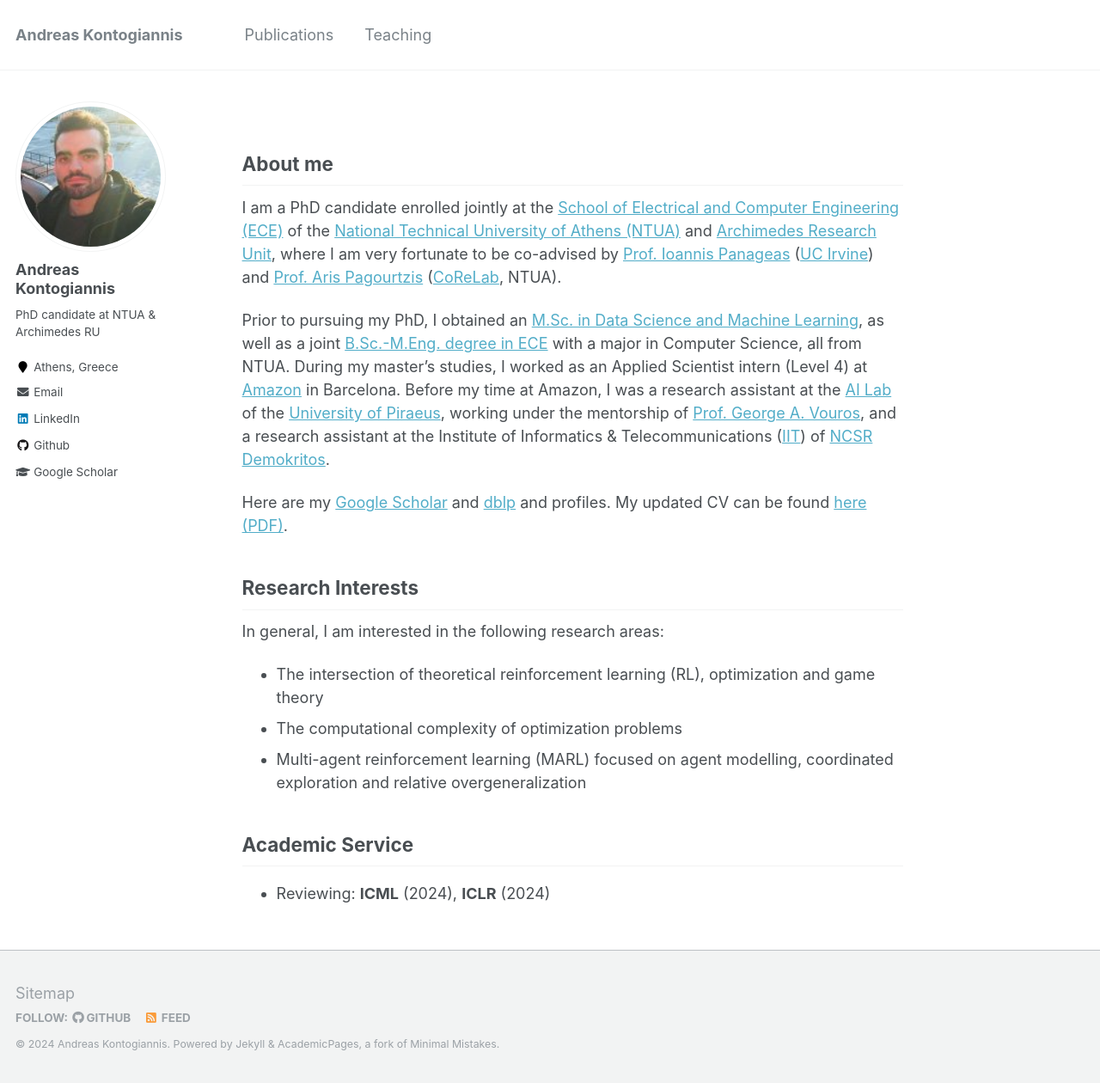
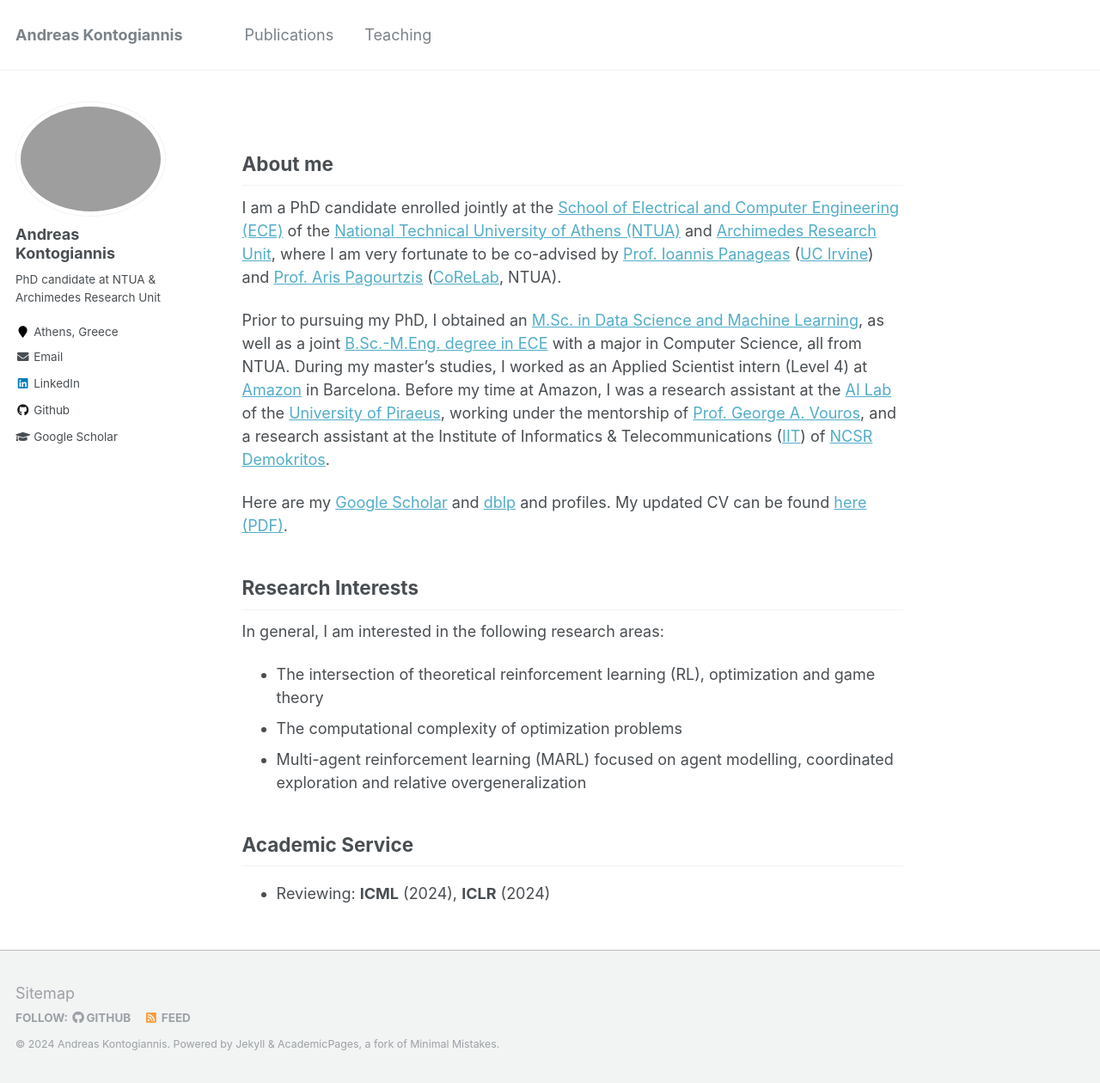
Before and after one commit to ddaedalus/ddaedalus.github.io, a Jekyll site: the page built from _pages/about.md, in a window 1280 px wide and 1260 px high. Shown: the whole window at 86% size. Built offline with Jekyll 4.4.1, drawn with Linux system fonts in a browser that asks for light colours.

Commit message:
Update _config.yml

```diff
--- a/_config.yml
+++ b/_config.yml
@@ -81,8 +81,8 @@ analytics:
 # Site Author
 author:
   name             : "Andreas Kontogiannis"
-  avatar           : "scholar_image.jpg"
-  bio              : "PhD candidate at NTUA & Archimedes RU"
+  avatar           : "andreas_4.jpg"
+  bio              : "PhD candidate at NTUA & Archimedes Research Unit"
   location         : "Athens, Greece"
   employer         : # "Behavioral Signals"
   pubmed           : # "https://www.ncbi.nlm.nih.gov/pubmed/?term=john+snow"
```
